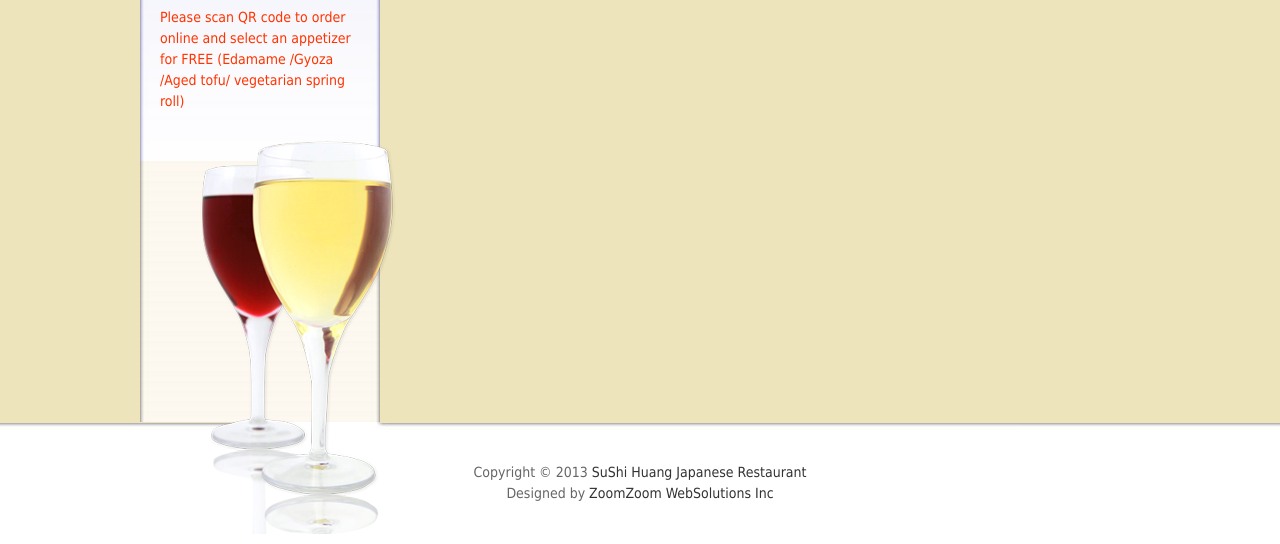
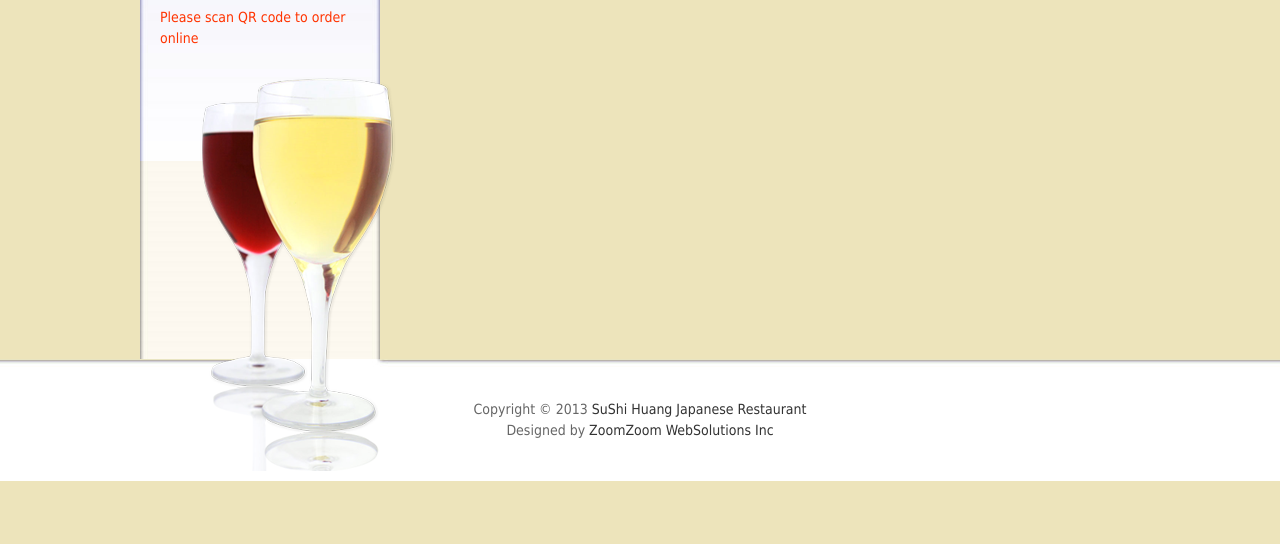
Before and after one commit to SushiHuang/sushihuang, a plain HTML site: page Vegetarian_Menu.html in a window 1280 px wide. Shown: the part 909-1453 px from the top of the page. After the commit the page ends 1390 px from the top, so only its background shows below. Drawn offline with Linux system fonts and the light colour scheme.

Commit message:
Update Vegetarian_Menu.html

```diff
--- a/Vegetarian_Menu.html
+++ b/Vegetarian_Menu.html
@@ -77,8 +77,7 @@
                 <li><a href="Bento_Dinner_Menu.html">Bento Dinner Special Menu</a></li>
                 <li><a href="Dinner_Set_Menu.html">Dinner Set Course (Two/Four) Menu</a></li>
                 <li><p><img class="image_wrapper" src="images/QR_code.jpg" width="180px" alt="" /></p></li>
-                <li><p style="color:#F30">Please scan QR code to order online and select an appetizer for FREE
-                    (Edamame /Gyoza /Aged tofu/ vegetarian spring roll)</p></li>
+                <li><p style="color:#F30">Please scan QR code to order online</p></li>
 
 			</ul>
 
@@ -142,4 +141,5 @@
 
 </body>
 
+
 </html>
```
